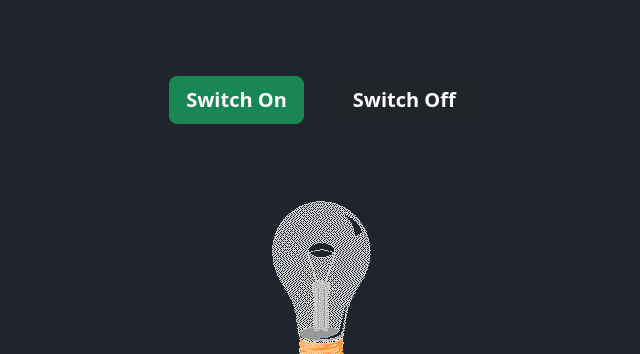
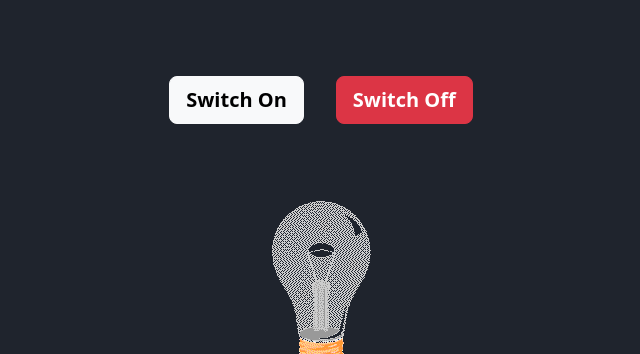
Before and after one commit to razzak75/Bulb-on-off, a plain HTML site: page index.html in a window 1280 px wide. Shown: the top 354 px of the page, without its empty margins (319-959 px from the left). Drawn offline with nearby package versions, Linux system fonts and the light colour scheme.

Commit message:
last upload

```diff
--- a/index.html
+++ b/index.html
@@ -17,8 +17,8 @@
        <hr width="40%" style="border: 2px solid rgb(4, 0, 255);">
        <h1 class="mx-5">0</h1> -->
 
-       <button id= 'on' class="btn btn-lg btn-success shadow-none m-3 ">Switch On</button>
-       <button id= 'off' class="btn btn-lg btn-dark shadow-none m-3">Switch Off</button>
+       <button id= 'on' class="btn btn-lg btn-light shadow-none m-3 ">Switch On</button>
+       <button id= 'off' class="btn btn-lg btn-danger shadow-none m-3">Switch Off</button>
 
     </div>
     <div class="imgg d-flex justify-content-center">
```
